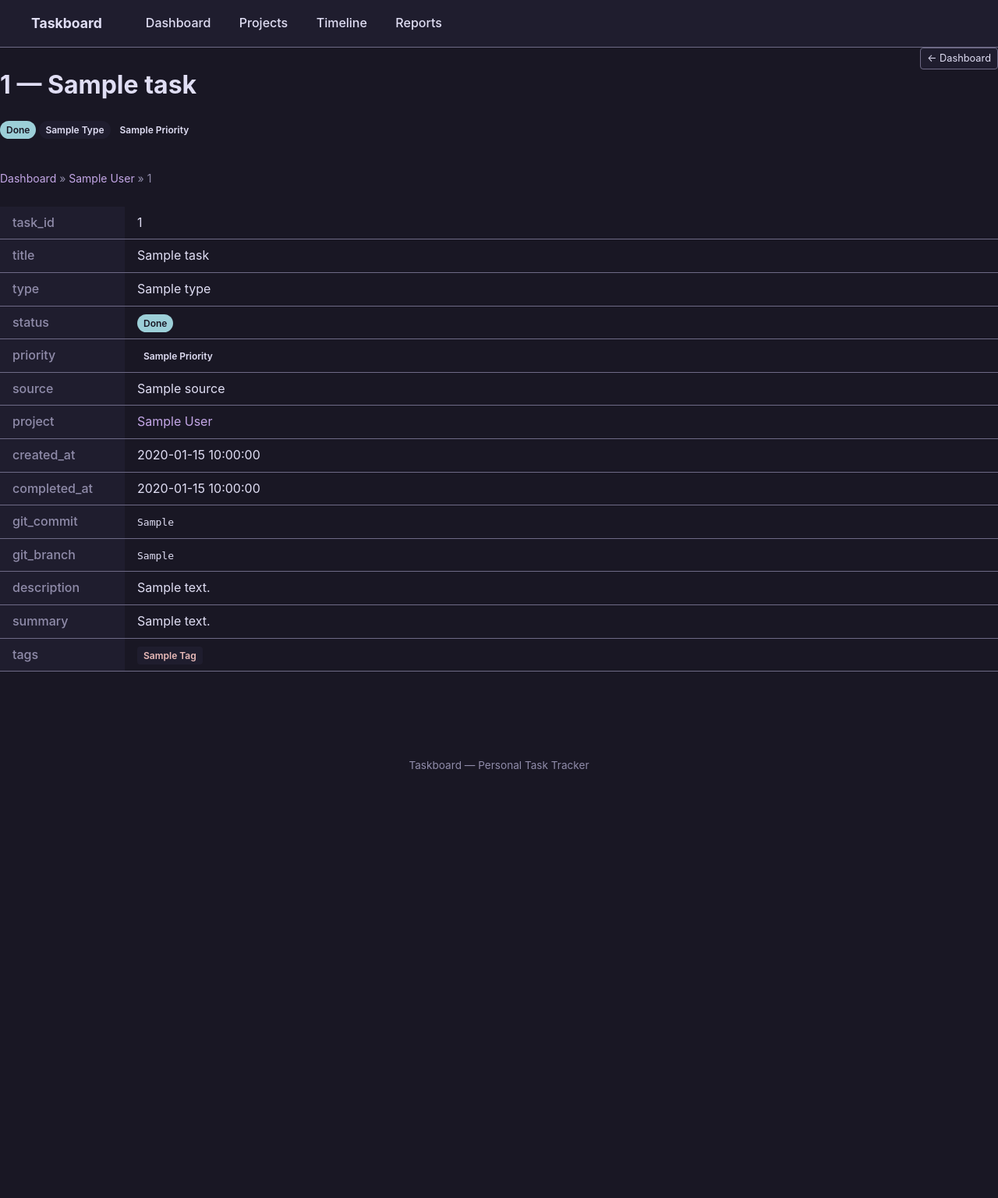
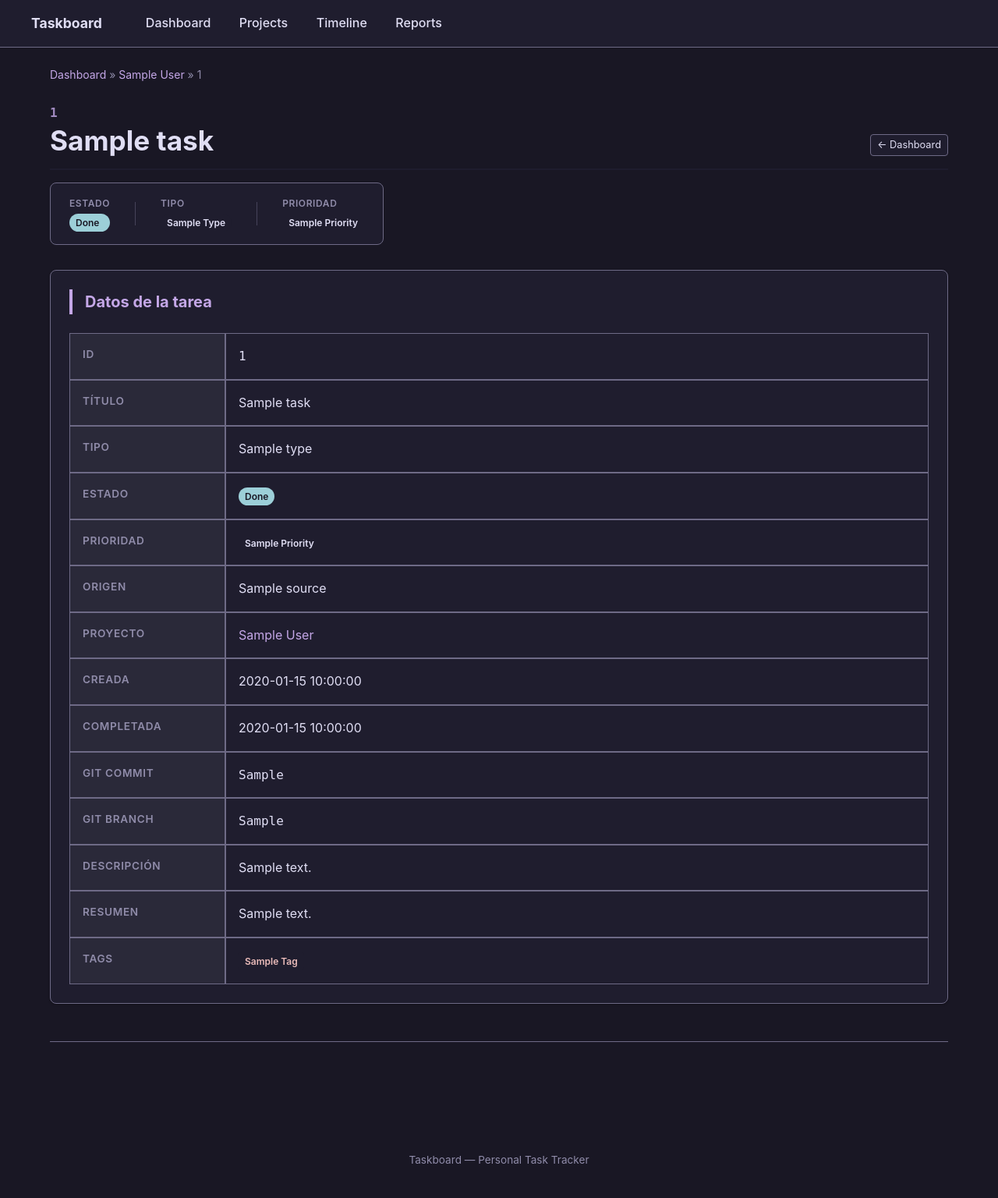
Before and after one commit to aleka/taskboard-mcp, a Python web app: template taskboard/web/templates/task_detail.html in a window 1280 px wide. Shown: the whole page at 78% size. Before the commit the page ends 986 px from the top, so only its background shows below. Run offline with Jinja, Linux system fonts and the light colour scheme; the template is opened without the code that fills it: most values are stand-ins (such as "Sample title", 1, 10 or a date in 2020).

Commit message:
feat: improve task detail view hierarchy and fix css caching

```diff
--- a/taskboard/web/static/css/style.css
+++ b/taskboard/web/static/css/style.css
@@ -300,10 +300,68 @@ footer.main-footer {
 
 /* ── Task Detail Page ───────────────────────────────────────────── */
 .task-meta {
+    display: none; /* Hide the old meta row if it's still used elsewhere */
+}
+
+.task-view-header {
     display: flex;
+    justify-content: space-between;
+    align-items: flex-end;
+    margin-bottom: var(--spacing-md);
+    border-bottom: 2px solid var(--color-surface);
+    padding-bottom: var(--spacing-md);
+}
+
+.task-title-group h1 {
+    margin: 0;
+    font-size: 2.2rem;
+    color: var(--color-text);
+    line-height: 1.1;
+}
+
+.task-id-label {
+    display: block;
+    font-family: monospace;
+    color: var(--color-primary);
+    font-size: 1rem;
+    font-weight: 600;
+    margin-bottom: var(--spacing-xs);
+    opacity: 0.8;
+}
+
+.task-status-bar {
+    display: flex !important;
+    flex-direction: row !important;
+    align-items: center;
+    gap: var(--spacing-xl);
+    background: var(--color-surface);
+    padding: var(--spacing-md) var(--spacing-lg);
+    border-radius: var(--radius);
+    margin-bottom: var(--spacing-xl);
+    border: 1px solid var(--color-border);
+    width: fit-content;
+    flex-wrap: nowrap;
+}
+
+.status-divider {
+    width: 1px;
+    height: 30px;
+    background: var(--color-border);
+    opacity: 0.5;
+}
+
+.status-item {
+    display: flex;
+    flex-direction: column;
     gap: var(--spacing-xs);
-    align-items: center;
-    margin-top: var(--spacing-xs);
+}
+
+.status-label {
+    font-size: 0.75rem;
+    text-transform: uppercase;
+    letter-spacing: 0.05em;
+    color: var(--color-text-muted);
+    font-weight: 600;
 }
 
 .nav-buttons {
@@ -332,30 +390,41 @@ footer.main-footer {
 
 .detail-table {
     width: 100%;
-    border-collapse: collapse;
+    border-collapse: separate;
+    border-spacing: 0;
 }
 
 .detail-table th {
     text-align: left;
-    width: 160px;
-    padding: var(--spacing-sm) var(--spacing-md);
-    background: var(--color-surface);
+    width: 200px;
+    padding: var(--spacing-md);
+    background: rgba(255, 255, 255, 0.05);
     color: var(--color-text-muted);
-    font-weight: 500;
-    border-bottom: 1px solid var(--color-border);
+    font-weight: 600;
+    font-size: 0.85rem;
+    text-transform: uppercase;
+    letter-spacing: 0.05em;
+    border: 1px solid var(--color-border);
     vertical-align: top;
 }
 
 .detail-table td {
-    padding: var(--spacing-sm) var(--spacing-md);
-    border-bottom: 1px solid var(--color-border);
+    padding: var(--spacing-md);
+    border: 1px solid var(--color-border);
     vertical-align: top;
+    color: var(--color-text);
+    font-size: 1rem;
+}
+
+.detail-table tr:hover td {
+    background: rgba(255, 255, 255, 0.01);
 }
 
 .detail-table .long-text {
     white-space: pre-wrap;
-    max-width: 600px;
-    line-height: 1.5;
+    max-width: 800px;
+    line-height: 1.6;
+    color: var(--color-text);
 }
 
 .badge-type {
@@ -395,9 +464,38 @@ footer.main-footer {
 
 .task-nav {
     display: flex;
-    gap: var(--spacing-md);
     justify-content: space-between;
-    margin-top: var(--spacing-lg);
+    align-items: center;
+    margin-top: var(--spacing-2xl);
+    padding-top: var(--spacing-xl);
+    border-top: 1px solid var(--color-border);
+    width: 100%;
+}
+
+.nav-prev, .nav-next {
+    flex: 1;
+}
+
+.nav-next {
+    text-align: right;
+}
+
+.nav-arrow {
+    font-size: 1.2rem;
+    vertical-align: middle;
+}
+
+.card-title {
+    font-size: 1.25rem;
+    margin: 0 0 var(--spacing-lg);
+    color: var(--color-primary);
+    border-left: 4px solid var(--color-primary);
+    padding-left: var(--spacing-md);
+}
+
+.empty-state-container {
+    text-align: center;
+    padding: var(--spacing-2xl);
 }
 
 /* ── Sortable Table Headers ────────────────────────────────────── */
--- a/taskboard/web/templates/base.html
+++ b/taskboard/web/templates/base.html
@@ -5,7 +5,7 @@
     <meta name="viewport" content="width=device-width, initial-scale=1.0">
     <title>{% block title %}Taskboard{% endblock %}</title>
     <link rel="icon" type="image/svg+xml" href="/static/favicon.svg">
-    <link rel="stylesheet" href="/static/css/style.css">
+    <link rel="stylesheet" href="/static/css/style.css?v={{ range(1, 1000) | random }}">
 </head>
 <body hx-on::response-error="alert('Server error — please try again.')">
     <nav class="main-nav">
--- a/taskboard/web/templates/task_detail.html
+++ b/taskboard/web/templates/task_detail.html
@@ -3,35 +3,9 @@
 {% block title %}{% if task %}{{ task.task_id }} — {{ task.title }}{% else %}Task Not Found{% endif %} — Taskboard{% endblock %}
 
 {% block content %}
-<div class="page-header">
+<div class="container">
     {% if task %}
-    <div>
-        <h1>{{ task.task_id }} — {{ task.title }}</h1>
-        <p class="task-meta">
-            <span class="badge badge-{{ task.status }}">{{ task.status }}</span>
-            <span class="badge badge-type">{{ task.type }}</span>
-            <span class="badge badge-priority-{{ task.priority }}">{{ task.priority }}</span>
-        </p>
-    </div>
-    <div class="nav-buttons">
-        {% if neighbors and neighbors.prev %}
-        <a href="/tasks/{{ neighbors.prev }}" class="btn btn-secondary btn-sm">&larr; {{ neighbors.prev }}</a>
-        {% endif %}
-        {% if neighbors and neighbors.next %}
-        <a href="/tasks/{{ neighbors.next }}" class="btn btn-secondary btn-sm">{{ neighbors.next }} &rarr;</a>
-        {% endif %}
-    </div>
-    {% else %}
-    <div>
-        <h1>Task Not Found</h1>
-        <p class="empty-state">The task <strong>{{ task_id }}</strong> does not exist.</p>
-    </div>
-    {% endif %}
-    <a href="/" class="btn btn-secondary btn-sm">&larr; Dashboard</a>
-</div>
-
-{% if task %}
-<!-- Breadcrumb -->
+    <!-- Breadcrumb at the very top -->
     <nav class="breadcrumb">
         <a href="/">Dashboard</a> &raquo;
         {% if project %}
@@ -42,36 +16,65 @@
         <span>{{ task.task_id }}</span>
     </nav>
 
+    <div class="task-view-header">
+        <div class="task-title-group">
+            <span class="task-id-label">{{ task.task_id }}</span>
+            <h1>{{ task.title }}</h1>
+        </div>
+
+        <div class="header-actions">
+            <a href="/" class="btn btn-secondary btn-sm">&larr; Dashboard</a>
+        </div>
+    </div>
+
+    <div class="task-status-bar">
+        <div class="status-item">
+            <span class="status-label">Estado</span>
+            <span class="badge badge-{{ task.status }}">{{ task.status }}</span>
+        </div>
+        <div class="status-divider"></div>
+        <div class="status-item">
+            <span class="status-label">Tipo</span>
+            <span class="badge badge-type">{{ task.type }}</span>
+        </div>
+        <div class="status-divider"></div>
+        <div class="status-item">
+            <span class="status-label">Prioridad</span>
+            <span class="badge badge-priority-{{ task.priority }}">{{ task.priority }}</span>
+        </div>
+    </div>
+
     <!-- Task Details Card -->
-<section class="task-detail-card">
+    <section class="task-detail-card card">
+        <h2 class="card-title">Datos de la tarea</h2>
         <table class="detail-table">
             <tbody>
                 <tr>
-                <th>task_id</th>
-                <td>{{ task.task_id }}</td>
+                    <th>ID</th>
+                    <td><code>{{ task.task_id }}</code></td>
                 </tr>
                 <tr>
-                <th>title</th>
+                    <th>Título</th>
                     <td>{{ task.title }}</td>
                 </tr>
                 <tr>
-                <th>type</th>
+                    <th>Tipo</th>
                     <td>{{ task.type }}</td>
                 </tr>
                 <tr>
-                <th>status</th>
+                    <th>Estado</th>
                     <td><span class="badge badge-{{ task.status }}">{{ task.status }}</span></td>
                 </tr>
                 <tr>
-                <th>priority</th>
+                    <th>Prioridad</th>
                     <td><span class="badge badge-priority-{{ task.priority }}">{{ task.priority }}</span></td>
                 </tr>
                 <tr>
-                <th>source</th>
+                    <th>Origen</th>
                     <td>{{ task.source }}</td>
                 </tr>
                 <tr>
-                <th>project</th>
+                    <th>Proyecto</th>
                     <td>
                         {% if project %}
                         <a href="/projects/{{ project.slug }}">{{ project.display_name or project.name }}</a>
@@ -81,39 +84,39 @@
                     </td>
                 </tr>
                 <tr>
-                <th>created_at</th>
+                    <th>Creada</th>
                     <td>{{ task.created_at }}</td>
                 </tr>
                 <tr>
-                <th>completed_at</th>
+                    <th>Completada</th>
                     <td>{{ task.completed_at or "&mdash;" }}</td>
                 </tr>
                 {% if task.git_commit %}
                 <tr>
-                <th>git_commit</th>
+                    <th>Git Commit</th>
                     <td><code>{{ task.git_commit }}</code></td>
                 </tr>
                 {% endif %}
                 {% if task.git_branch %}
                 <tr>
-                <th>git_branch</th>
+                    <th>Git Branch</th>
                     <td><code>{{ task.git_branch }}</code></td>
                 </tr>
                 {% endif %}
                 {% if task.description %}
                 <tr>
-                <th>description</th>
+                    <th>Descripción</th>
                     <td class="long-text">{{ task.description }}</td>
                 </tr>
                 {% endif %}
                 {% if task.summary %}
                 <tr>
-                <th>summary</th>
+                    <th>Resumen</th>
                     <td class="long-text">{{ task.summary }}</td>
                 </tr>
                 {% endif %}
                 <tr>
-                <th>tags</th>
+                    <th>Tags</th>
                     <td>
                         {% if tags and tags|length > 0 %}
                         {% for tag in tags %}
@@ -128,14 +131,30 @@
         </table>
     </section>
 
-<!-- Navigation -->
+    <!-- Navigation Buttons at the bottom -->
     <section class="task-nav">
+        <div class="nav-prev">
             {% if neighbors and neighbors.prev %}
-    <a href="/tasks/{{ neighbors.prev }}" class="btn btn-secondary">&larr; Anterior: {{ neighbors.prev }}</a>
+            <a href="/tasks/{{ neighbors.prev }}" class="btn btn-secondary">
+                <span class="nav-arrow">&larr;</span> Anterior: <strong>{{ neighbors.prev }}</strong>
+            </a>
             {% endif %}
+        </div>
+        <div class="nav-next">
             {% if neighbors and neighbors.next %}
-    <a href="/tasks/{{ neighbors.next }}" class="btn btn-secondary">Siguiente: {{ neighbors.next }} &rarr;</a>
+            <a href="/tasks/{{ neighbors.next }}" class="btn btn-secondary">
+                Siguiente: <strong>{{ neighbors.next }}</strong> <span class="nav-arrow">&rarr;</span>
+            </a>
             {% endif %}
+        </div>
     </section>
+
+    {% else %}
+    <div class="empty-state-container">
+        <h1>Tarea no encontrada</h1>
+        <p class="empty-state">La tarea <strong>{{ task_id }}</strong> no existe.</p>
+        <a href="/" class="btn btn-primary">Volver al Dashboard</a>
+    </div>
     {% endif %}
+</div>
 {% endblock %}
```
Lines whose indentation alone changed are shown as unchanged.
